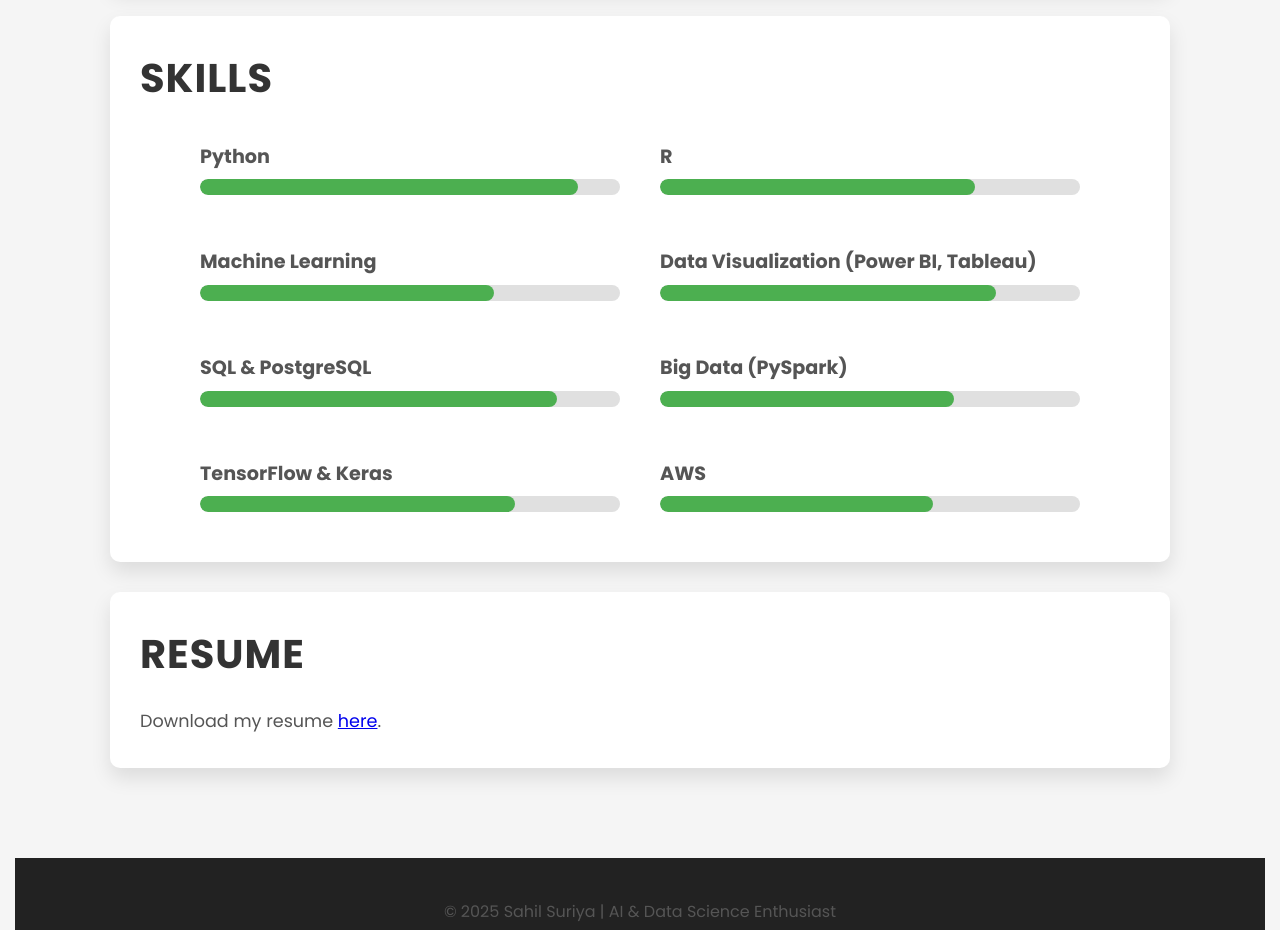
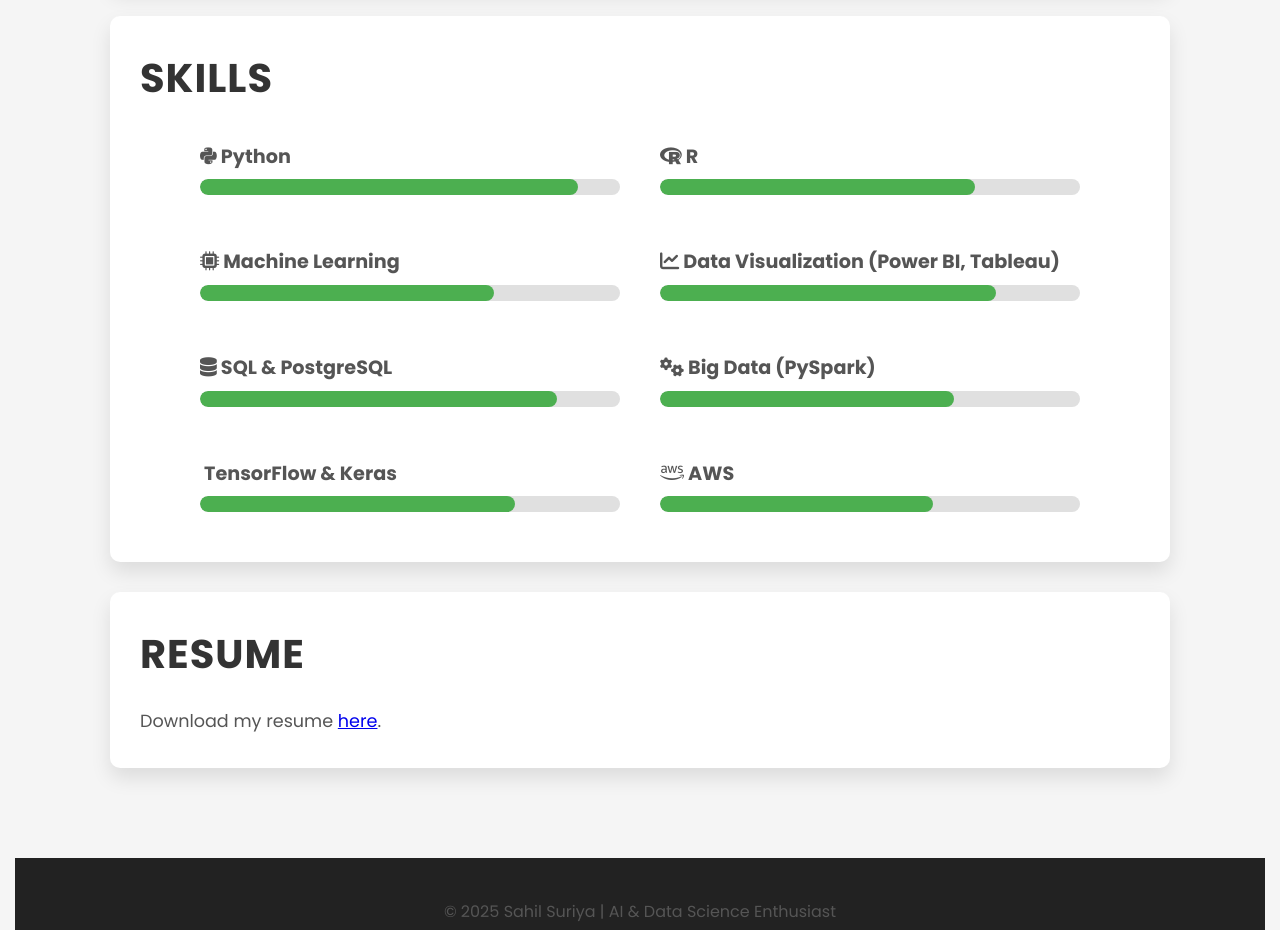
Before and after one commit to sahilsuriya/sahilsuriya.github.io, a plain HTML site: page index.html in a window 1280 px wide. Shown: the part 1900-2830 px from the top of the page. Drawn offline with Linux system fonts and the light colour scheme.

Commit message:
Update index.html

```diff
--- a/index.html
+++ b/index.html
@@ -6,6 +6,7 @@
     <title>Sahil Suriya - AI & Data Science Portfolio</title>
     <link rel="stylesheet" href="style.css">
     <link href="https://fonts.googleapis.com/css2?family=Poppins:wght@400;700&display=swap" rel="stylesheet">
+    <link href="https://cdnjs.cloudflare.com/ajax/libs/font-awesome/6.0.0-beta3/css/all.min.css" rel="stylesheet">
 </head>
 <body>
     <header>
@@ -68,36 +69,36 @@
             <h2>Skills</h2>
             <div class="skills-container">
                 <div class="skill">
-                    <p>Python</p>
-                    <div class="skill-bar"><div class="skill-fill" data-width="90"></div></div>
-                </div>
-                 <div class="skill">
-                    <p>R</p>
-                    <div class="skill-bar"><div class="skill-fill" data-width="75"></div></div>
+                    <p><i class="fab fa-python"></i> Python</p>
+                    <div class="skill-bar"><div class="skill-fill" data-width="90" data-percentage="90"></div></div>
                 </div>
                 <div class="skill">
-                    <p>Machine Learning</p>
-                    <div class="skill-bar"><div class="skill-fill" data-width="70"></div></div>
+                    <p><i class="fab fa-r-project"></i> R</p>
+                    <div class="skill-bar"><div class="skill-fill" data-width="75" data-percentage="75"></div></div>
                 </div>
                 <div class="skill">
-                    <p>Data Visualization (Power BI, Tableau)</p>
-                    <div class="skill-bar"><div class="skill-fill" data-width="80"></div></div>
+                    <p><i class="fas fa-microchip"></i> Machine Learning</p>
+                    <div class="skill-bar"><div class="skill-fill" data-width="70" data-percentage="70"></div></div>
                 </div>
                 <div class="skill">
-                    <p>SQL & PostgreSQL</p>
-                    <div class="skill-bar"><div class="skill-fill" data-width="85"></div></div>
+                    <p><i class="fas fa-chart-line"></i> Data Visualization (Power BI, Tableau)</p>
+                    <div class="skill-bar"><div class="skill-fill" data-width="80" data-percentage="80"></div></div>
                 </div>
                 <div class="skill">
-                    <p>Big Data (PySpark)</p>
-                    <div class="skill-bar"><div class="skill-fill" data-width="70"></div></div>
+                    <p><i class="fas fa-database"></i> SQL & PostgreSQL</p>
+                    <div class="skill-bar"><div class="skill-fill" data-width="85" data-percentage="85"></div></div>
                 </div>
                 <div class="skill">
-                    <p>TensorFlow & Keras</p>
-                    <div class="skill-bar"><div class="skill-fill" data-width="75"></div></div>
+                    <p><i class="fas fa-cogs"></i> Big Data (PySpark)</p>
+                    <div class="skill-bar"><div class="skill-fill" data-width="70" data-percentage="70"></div></div>
                 </div>
                 <div class="skill">
-                    <p>AWS</p>
-                    <div class="skill-bar"><div class="skill-fill" data-width="65"></div></div>
+                    <p><i class="fab fa-tensorflow"></i> TensorFlow & Keras</p>
+                    <div class="skill-bar"><div class="skill-fill" data-width="75" data-percentage="75"></div></div>
+                </div>
+                <div class="skill">
+                    <p><i class="fab fa-aws"></i> AWS</p>
+                    <div class="skill-bar"><div class="skill-fill" data-width="65" data-percentage="65"></div></div>
                 </div>
             </div>
         </section>
```
